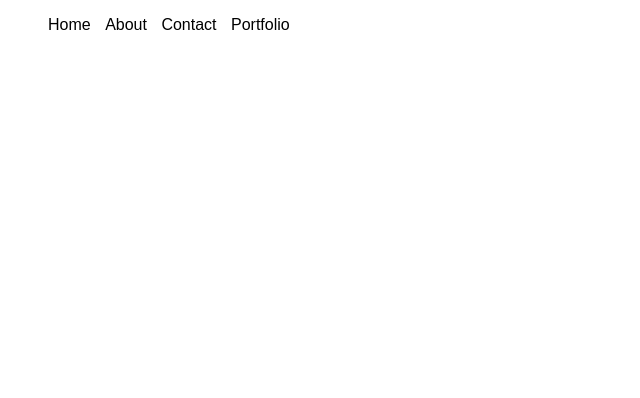
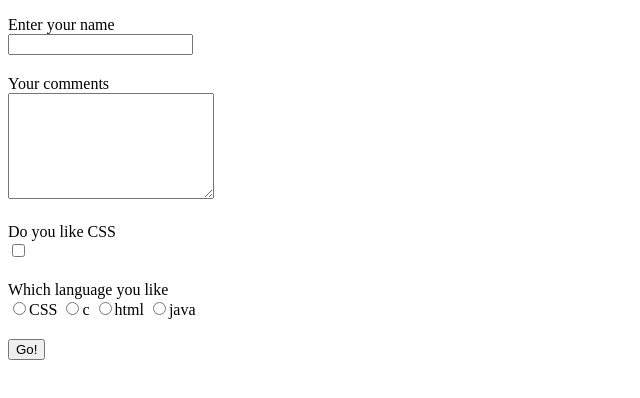
Before and after one commit to arjunporwal10/Learning-HTML5, a plain HTML site: page html5.html in a window 1280 px wide. Shown: the whole page, without its empty margins (0-640 px from the left). Drawn offline with Linux system fonts and the light colour scheme.

Commit message:
forms done

```diff
--- a/css files/styling.css
+++ b/css files/styling.css
@@ -1,15 +1,15 @@
-body{
-    font-family: sans-serif;
+form li{
+    list-style: none;
+    margin-bottom: 20px;
 }
-li{
-    display:inline;
-    padding-right: 10px;
+label{
+    display: block;
+    cursor: pointer;
 }
-ul a{
-    text-decoration: none;
-    color: black;
+form ul{
+    padding-left: 0;
 }
-ul a:hover{
-    text-decoration: underline;
-    color: blue;
+textarea{
+    width: 200px;
+    height: 100px;
 }
--- a/html5.html
+++ b/html5.html
@@ -7,12 +7,40 @@
 
    </head>
    <body>
-      <ul>
-          <li><a href="#">Home</a></li>
-          <li><a href="#">About</a></li>
-          <li><a href="#">Contact</a></li>
-          <li><a href="#">Portfolio</a></li>
-      </ul>
+       <form action="" method="get">
+               <ul>
+                        <li>
+                                        <label for="name">Enter your name</label>
+                                        <input id="name" name="name" />
+                        </li>
+                       <li>
+                                    <label for="comments">Your comments</label>
+                                     <textarea id="comments" name="comments"></textarea>
+
+                       </li>
+                       <li>
+                                <label for"css">Do you like CSS</label>
+                                <input type="checkbox" name="css"/>
+                        </li>
+                        <li>
+                                <label for="lang">Which language you like</label>
+                                <input type="radio" name="lang" />CSS
+                                <input type="radio" name="lang" />c
+                                <input type="radio" name="lang" />html
+                                <input type="radio" name="lang" />java
+                        </li>
+                        <li>
+                                        <input type="submit" value="Go!"/>
+                        </li>
+
+
+
+               </ul>
+
+
+
+       </form>
+
    </body>
 
 </html>
```
